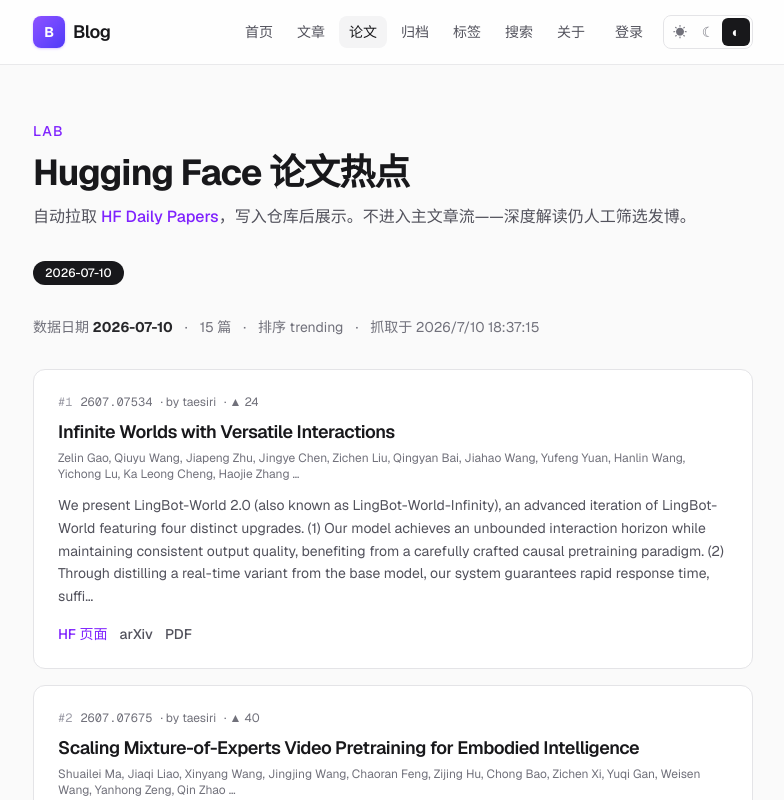
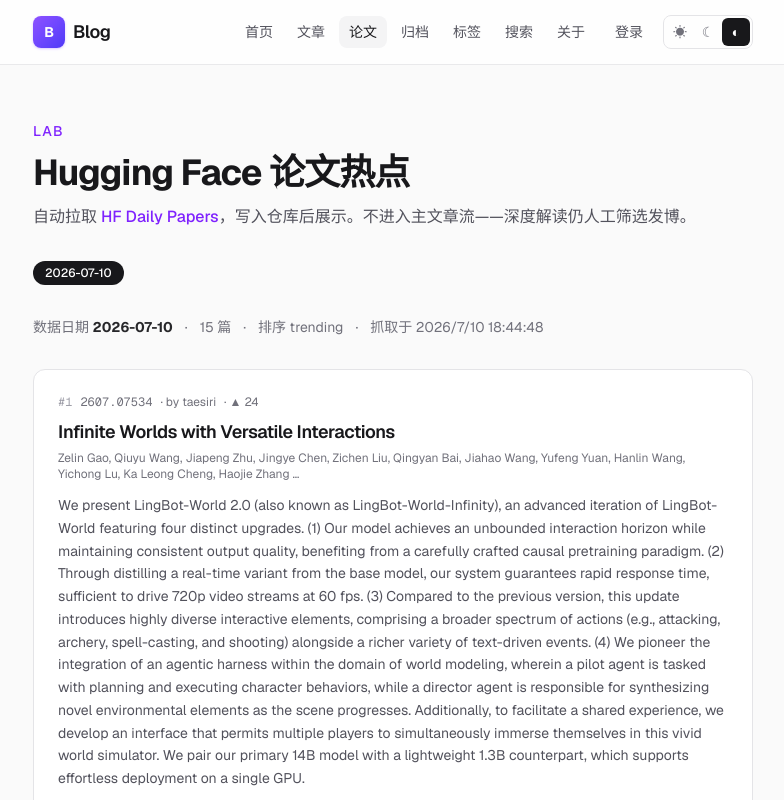
Before and after one commit to xiaoqianran/Web001-Blog, a Next.js app: page /lab/papers in a window 1280 px wide. Shown: the top 800 px of the page, without its empty margins (247-1031 px from the left). Built offline with nearby package versions, Linux system fonts and the light colour scheme; no server answers.

Commit message:
fix: HF 论文热点展示完整摘要，不再截断为省略号
页面原先把 summary 裁到 420 字并加 …；改为原样展示全文。
抓取脚本同步去掉 2000 字硬上限，保留 HF API 返回的完整 abstract。

```diff
--- a/content/data/hf-daily/2026-07-10.json
+++ b/content/data/hf-daily/2026-07-10.json
@@ -1,7 +1,7 @@
 {
   "source": "huggingface.co/api/daily_papers",
   "attribution": "Data from Hugging Face Daily Papers (community curation). All rights belong to the original authors.",
-  "fetchedAt": "2026-07-10T18:37:15.405Z",
+  "fetchedAt": "2026-07-10T18:44:48.630Z",
   "date": "2026-07-10",
   "sort": "trending",
   "count": 15,
--- a/scripts/fetch-hf-daily.mjs
+++ b/scripts/fetch-hf-daily.mjs
@@ -50,7 +50,8 @@ function normalizeItem(raw, index) {
   return {
     id: String(id),
     title: String(title),
-    summary: String(summary).slice(0, 2000),
+    // Keep full abstract from HF/arXiv (no UI-style ellipsis truncation).
+    summary: String(summary).trim(),
     authors,
     publishedAt,
     submittedOnDailyAt,
--- a/src/app/lab/papers/page.tsx
+++ b/src/app/lab/papers/page.tsx
@@ -119,10 +119,8 @@ export default async function HfPapersPage({ searchParams }: Props) {
                     </p>
                   )}
                   {paper.summary && (
-                    <p className="mt-3 text-sm leading-relaxed text-zinc-600 dark:text-zinc-400">
-                      {paper.summary.length > 420
-                        ? `${paper.summary.slice(0, 420)}…`
-                        : paper.summary}
+                    <p className="mt-3 whitespace-pre-wrap text-sm leading-relaxed text-zinc-600 dark:text-zinc-400">
+                      {paper.summary}
                     </p>
                   )}
                   <div className="mt-4 flex flex-wrap gap-3 text-sm">
```
